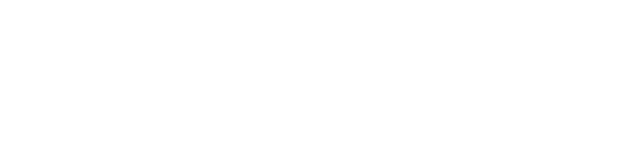
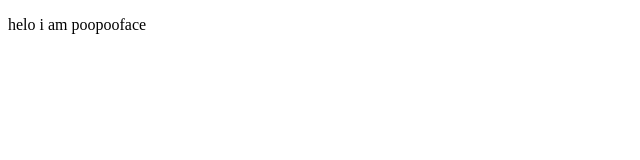
Before and after one commit to AzanAdnan23/Assighnment-3, a plain HTML site: page index.html in a window 1280 px wide. Shown: the whole page, without its empty margins (0-640 px from the left). Drawn offline with Linux system fonts and the light colour scheme.

Commit message:
Update index.html

```diff
--- a/index.html
+++ b/index.html
@@ -7,6 +7,6 @@
     <title>Document</title>
 </head>
 <body>
-
+    <p>helo i am poopooface</p>
 </body>
 </html>
```
